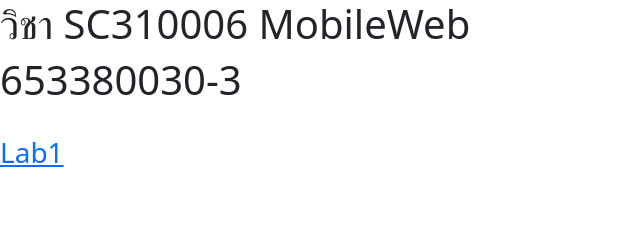
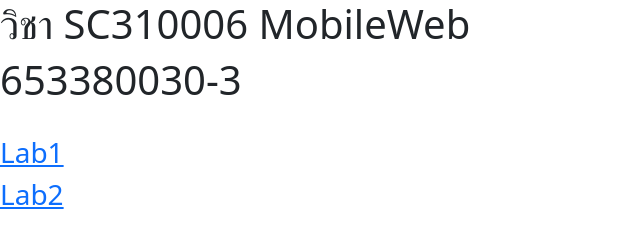
Before and after one commit to Aekarattakhat/web2024, a plain HTML site: page index.html in a window 1280 px wide. Shown: the whole page, without its empty margins (0-640 px from the left). Drawn offline with nearby package versions, Linux system fonts and the light colour scheme.

Commit message:
Update index.html

```diff
--- a/index.html
+++ b/index.html
@@ -12,5 +12,6 @@
     <h1>653380030-3</h1>
     </br>
     <h3><a href="lab1/web.html">Lab1</a></h3>
+    <h3><a href="lab2/web.html">Lab2</a></h3>
 </body>
 </html>
```
